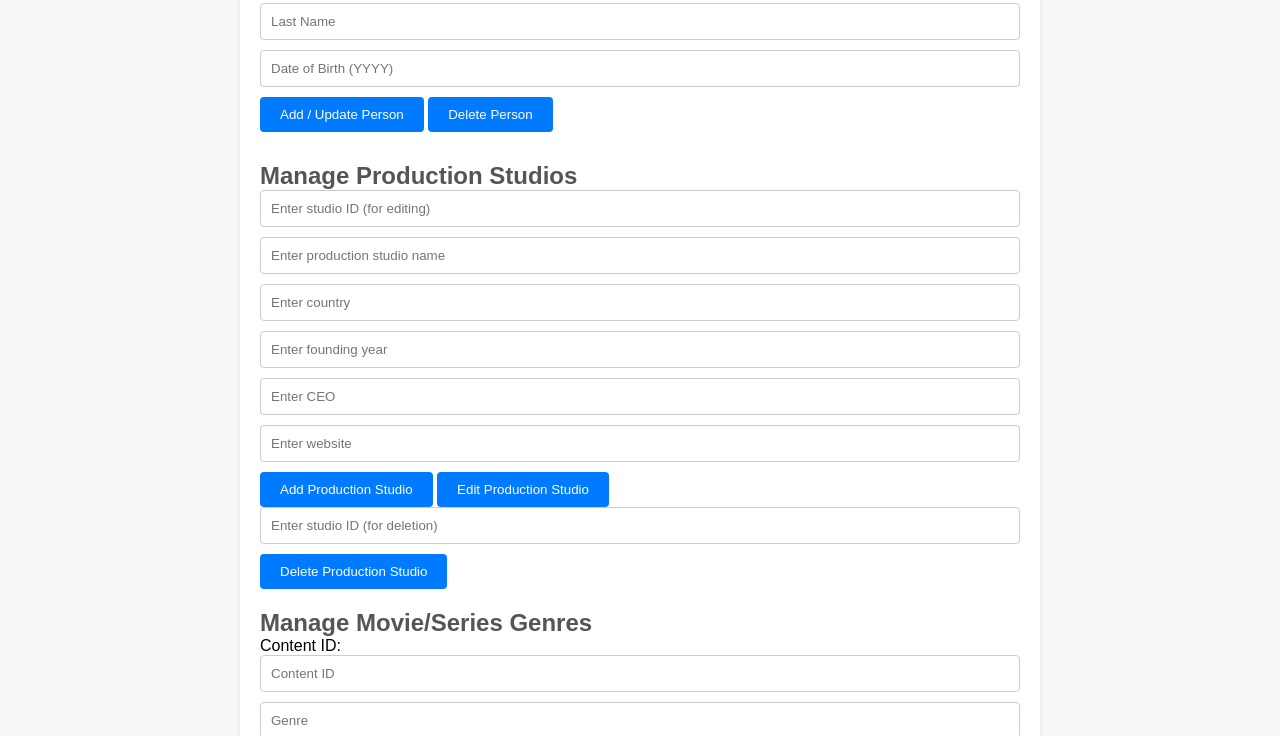
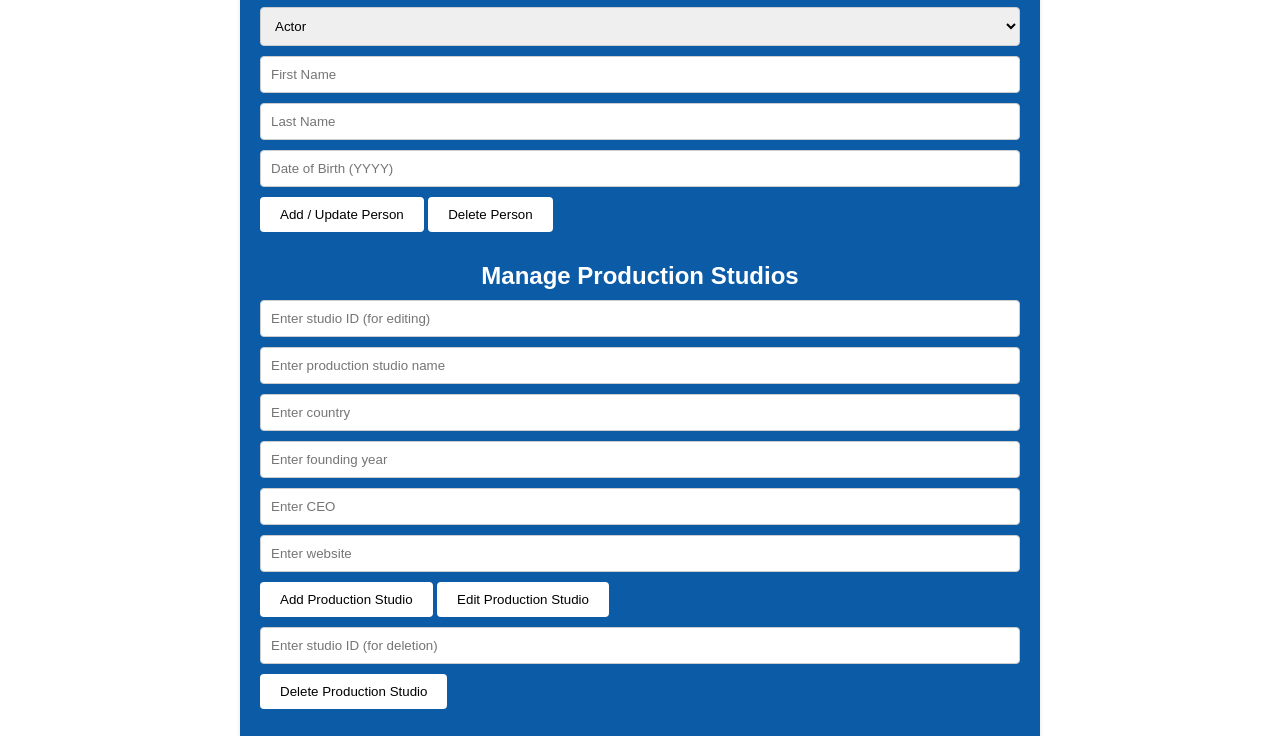
Before and after one commit to WillemVisagie7237/Practical-5_COS221_Group-18, a website: page myapp/views/manage.html in a window 1280 px wide. Shown: the part 197-933 px from the top of the page. Drawn offline with Linux system fonts and the light colour scheme.

Commit message:
Update manage.css

```diff
--- a/myapp/views/manage.css
+++ b/myapp/views/manage.css
@@ -1,22 +1,29 @@
 body {
     font-family: Arial, sans-serif;
-    background-color: #f7f7f7;
+    background-color: #ffffff;
     margin: 0;
     padding: 0;
+    color: #fff;
   }
 
   .container {
     max-width: 800px;
-    margin: 0 auto;
+    margin: 80px auto;
     padding: 20px;
-    background-color: #fff;
+    background-color: #0b5ba7;
     border-radius: 8px;
     box-shadow: 0 2px 4px rgba(0, 0, 0, 0.1);
+    transition: 0.3s;
   }
+
+  .container:hover {
+    transform: translateY(-5px);
+  }
+
 
   h1 {
     text-align: center;
-    color: #333;
+    color: #fff;
   }
 
   section {
@@ -24,8 +31,14 @@ body {
   }
 
   h2 {
+    text-align: center;
     margin-top: 0;
-    color: #555;
+    color: #fff;
+    margin-bottom: 10px;
+  }
+
+  #personId{
+    margin-bottom: 10px;
   }
 
   input[type="text"],
@@ -40,18 +53,16 @@ body {
 
   button {
     padding: 10px 20px;
-    background-color:#007bff;
-    color: white;
+    background-color:#fff;
+    color: black;
     border: none;
     border-radius: 4px;
     cursor: pointer;
+    margin-bottom: 10px;
+    transition: 0.5s;
   }
 
   button:hover {
     background-color: #007bff;
+    color: white;
   }
-
-  /* Add gap between buttons */
-  .button-gap {
-    margin-bottom: 10px;
-  }
```
